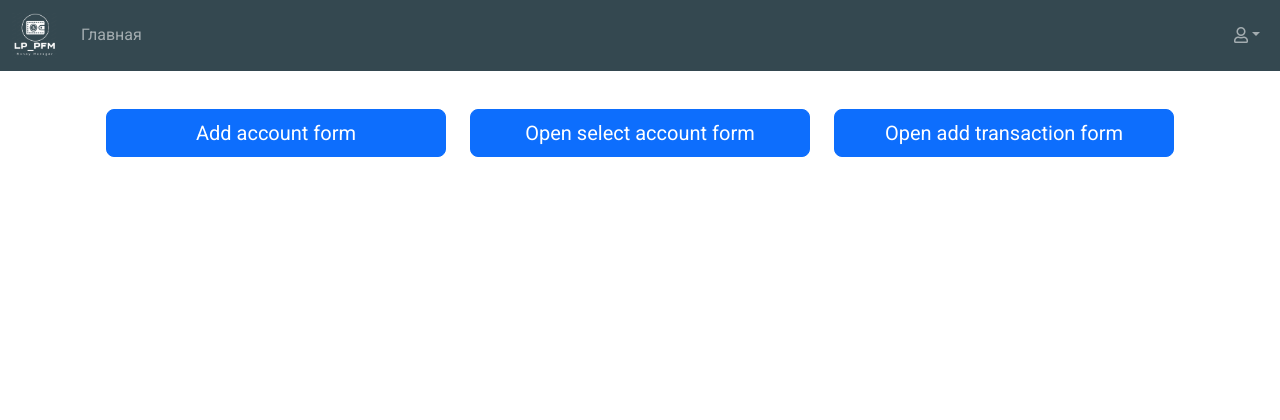
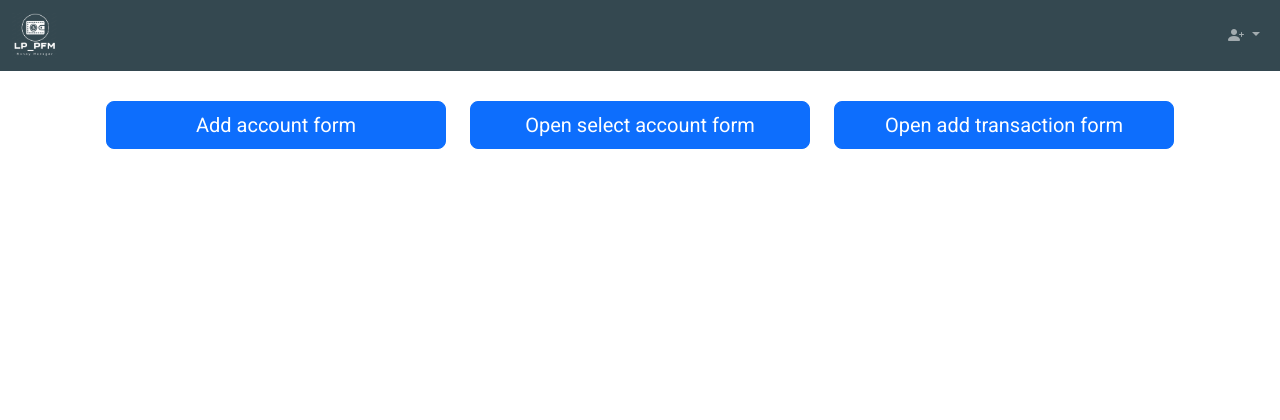
Before and after one commit to estem8/LP_PFM, a Flask app: page /edit/ in a window 1280 px wide. Shown: the top 420 px of the page. Run offline with Flask 3, Linux system fonts and the light colour scheme.

Commit message:
Fix HTML

```diff
--- a/app/templates/base.html
+++ b/app/templates/base.html
@@ -11,7 +11,10 @@
   </title>
   <link href="https://cdn.jsdelivr.net/npm/bootstrap@5.3.2/dist/css/bootstrap.min.css" rel="stylesheet"
         integrity="sha384-T3c6CoIi6uLrA9TneNEoa7RxnatzjcDSCmG1MXxSR1GAsXEV/Dwwykc2MPK8M2HN" crossorigin="anonymous">
+
   <link href="https://fonts.googleapis.com/css2?family=Roboto:wght@300;400;500;700&display=swap" rel="stylesheet">
+  <link rel="stylesheet" href="https://cdn.jsdelivr.net/npm/bootstrap-icons@1.11.3/font/bootstrap-icons.min.css">
+
   <link rel="stylesheet" href="https://use.fontawesome.com/releases/v5.15.3/css/all.css"
         integrity="sha384-SZXxX4whJ79/gErwcOYf+zWLeJdY/qpuqC4cAa9rOGUstPomtqpuNWT9wdPEn2fk" crossorigin="anonymous">
   <link rel="stylesheet" href="../static/styles/styles.css">
@@ -32,19 +35,26 @@
             </div>
           {% endif %}
         {% endwith %}
-        <h1>
-          {% block content_title %}
-
-          {% endblock %}
-        </h1>
       </div>
     </div>
+
+
     <div class="container">
       <div class="row">
         <h3>
-          {% block content %}
+          {% if current_user.is_authenticated %}
+          <h6>You are logged in as: {{ current_user.login }}</h6>
 
-          {% endblock %}
+            {% block overview %}
+            {% endblock %}
+
+            {% else %}
+            {% block content_title %}
+            {% endblock %}
+
+            {% block content %}
+            {% endblock %}
+          {% endif %}
         </h3>
       </div>
     </div>
--- a/app/templates/menu.html
+++ b/app/templates/menu.html
@@ -1,7 +1,7 @@
 <nav class="navbar navbar-dark navbar-expand-lg" style="background-color: #344850;">
     <div class="container-fluid">
-        <a class="navbar-brand">
-            <img src="/static/img/LOGO2.png" alt="Логотип" width="45">
+        <a class="navbar-brand" href="{{ url_for('index') }}">
+            <img src="/static/img/LOGO2.png" alt="логотип" width="45">
         </a>
         <button class="navbar-toggler" type="button" data-bs-toggle=""
             data-bs-target="#navbarSupportedContent" aria-controls="navbarSupportedContent" aria-expanded="false"
@@ -10,18 +10,36 @@
         </button>
         <div class="collapse navbar-collapse" id="navbarSupportedContent">
             <ul class="navbar-nav me-auto mb-2 mb-lg-0 top-menu">
+                {% if current_user.is_authenticated %}
                 <li class="nav-item">
-                    <a class="nav-link" href="/">Главная</a>
-                </li>
+                    <a class="nav-link" href="edit/account">Редактирование</a>
+                {% endif %}
             </ul>
 
             <ul class="navbar-nav ms-auto mb-2 mb-lg-0">
                 <li class="nav-item dropdown">
-                    <a class="nav-link dropdown-toggle" data-bs-toggle="dropdown" href="#"><i
-                            class="far fa-user"></i></a>
+                    <a class="nav-link dropdown-toggle" data-bs-toggle="dropdown" href="#">
+                        {% if current_user.is_authenticated %}
+                        <i class="bi bi-person-down"></i>
+                        {% else %}
+                        <i class="bi bi-person-plus-fill"></i>
+                        {% endif %}
+                    </a>
                     <ul class="dropdown-menu" aria-labelledby="navbarDropdown">
+                        {% if current_user.is_authenticated %}
+                        <li><a class="dropdown-item" href="#">
+                            <i class="bi bi-person-badge-fill"></i>
+                            Профиль:{{ current_user.login }}</a></li>
+                        <li>
+                            <a class="dropdown-item" href="{{ url_for('user.logout') }}">
+                                <i class="bi bi-box-arrow-right"></i>
+                                Выйти</a>
+                            </li>
+                        {% else %}
+                        <li><a class="dropdown-item" href="{{ url_for('user.login') }}">Авторизация</a></li>
                         <li><a class="dropdown-item" href="{{ url_for('user.signup') }}">Регистрация</a></li>
-                        <li><a class="dropdown-item" href="{{ url_for('user.login') }}">Авторизация</a></li>
+                        {% endif %}
+
                     </ul>
                 </li>
             </ul>
```
